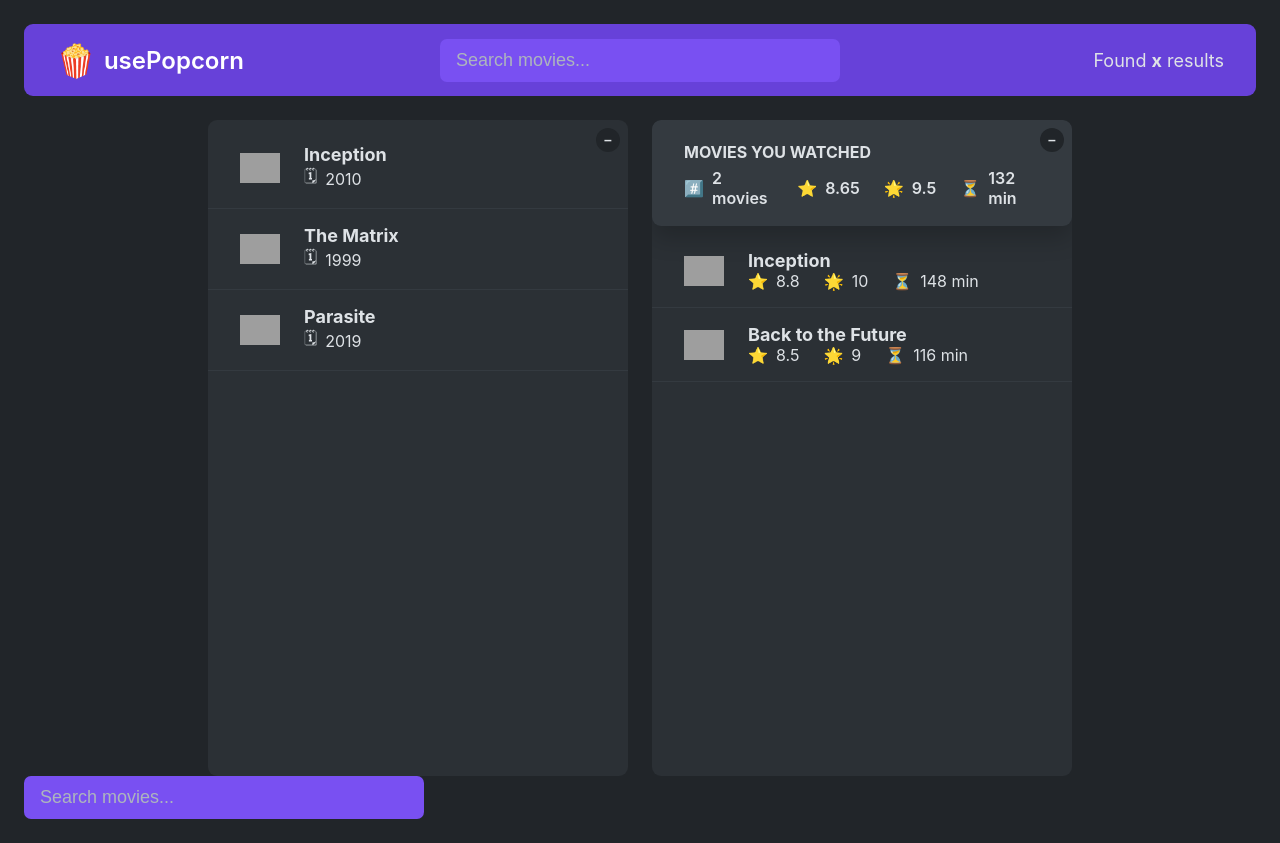
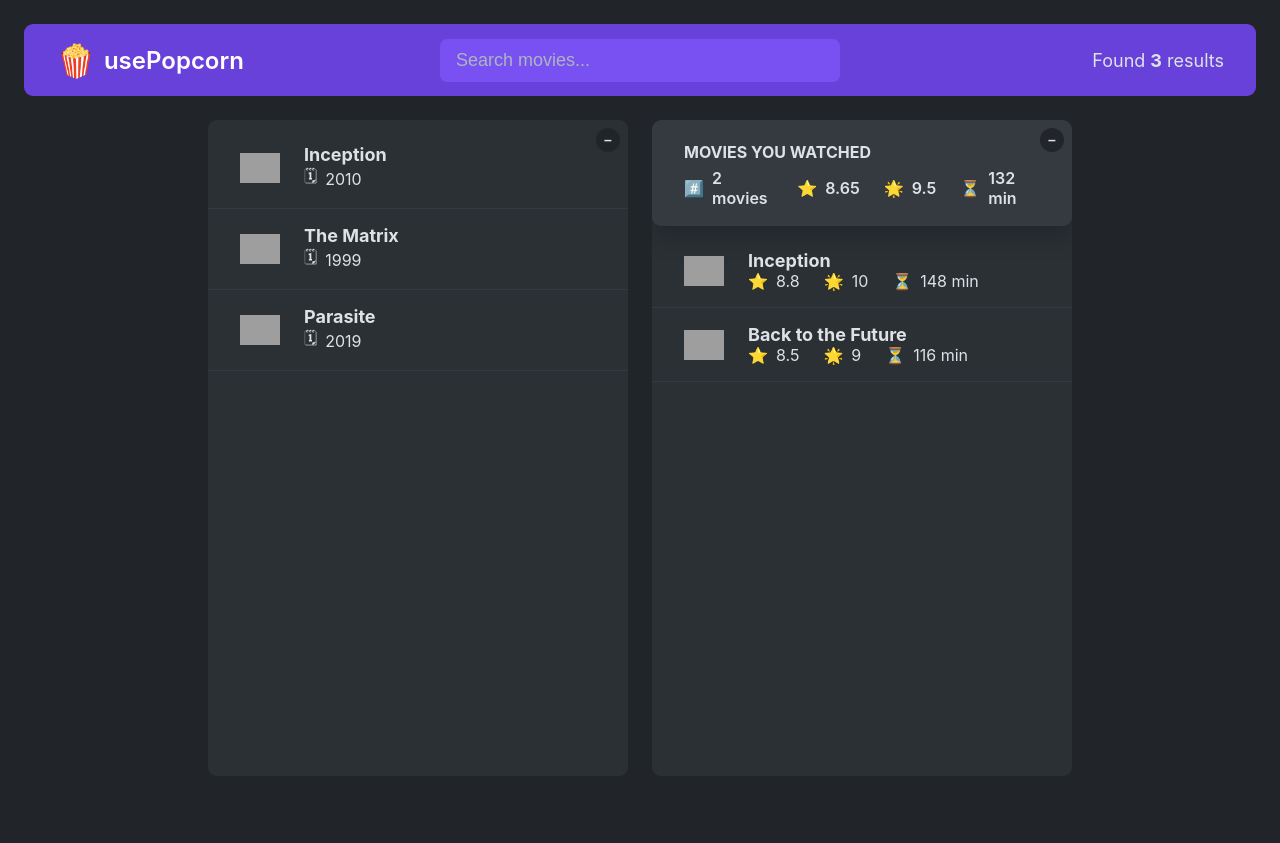
Before and after one commit to Chiragadve/usepopcorn, a React (Create React App) app: page / in a window 1280 px wide. After the commit the page ends 800 px from the top, so only its background shows below. Built offline with nearby package versions, Linux system fonts and the light colour scheme; grey boxes are pictures that could not be loaded.

Commit message:
Prop Drilling

```diff
--- a/src/App.js
+++ b/src/App.js
@@ -51,21 +51,22 @@ const average = (arr) =>
   arr.reduce((acc, cur, i, arr) => acc + cur / arr.length, 0);
 
 export default function App() {
+  const [movies, setMovies] = useState(tempMovieData);
+
   return (
     <>
-      <NavBar />
-      <Main />
-      <Search />
+      <NavBar movies={movies} />
+      <Main movies={movies} />
     </>
   );
 }
 
-function NavBar() {
+function NavBar({ movies }) {
   return (
     <nav className="nav-bar">
       <Logo />
       <Search />
-      <NumResult />
+      <NumResult movies={movies} />
     </nav>
   );
 }
@@ -78,10 +79,10 @@ function Logo() {
     </div>
   );
 }
-function NumResult() {
+function NumResult({ movies }) {
   return (
     <p className="num-results">
-      Found <strong>x</strong> results
+      Found <strong>{movies.length}</strong> results
     </p>
   );
 }
@@ -98,16 +99,16 @@ function Search() {
     />
   );
 }
-function Main() {
+function Main({ movies }) {
   return (
     <main className="main">
-      <ListBox />
+      <ListBox movies={movies} />
       <WatchedBox />
     </main>
   );
 }
 
-function ListBox() {
+function ListBox({ movies }) {
   const [isOpen1, setIsOpen1] = useState(true);
   return (
     <div className="box">
@@ -117,14 +118,12 @@ function ListBox() {
       >
         {isOpen1 ? "–" : "+"}
       </button>
-      {isOpen1 && <MovieList />}
+      {isOpen1 && <MovieList movies={movies} />}
     </div>
   );
 }
 
-function MovieList() {
-  const [movies, setMovies] = useState(tempMovieData);
-
+function MovieList({ movies }) {
   return (
     <ul className="list">
       {movies?.map((movie) => (
```
